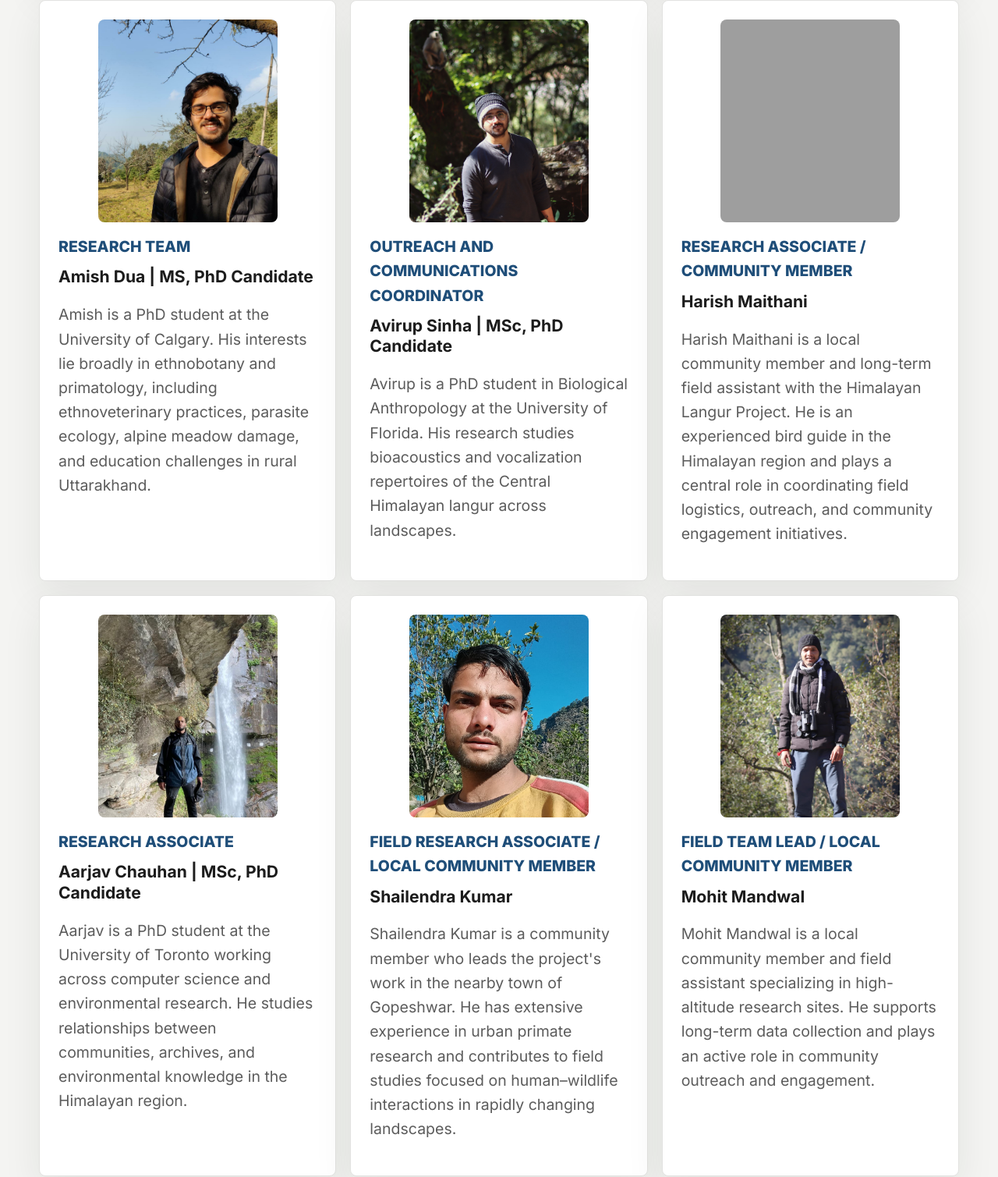
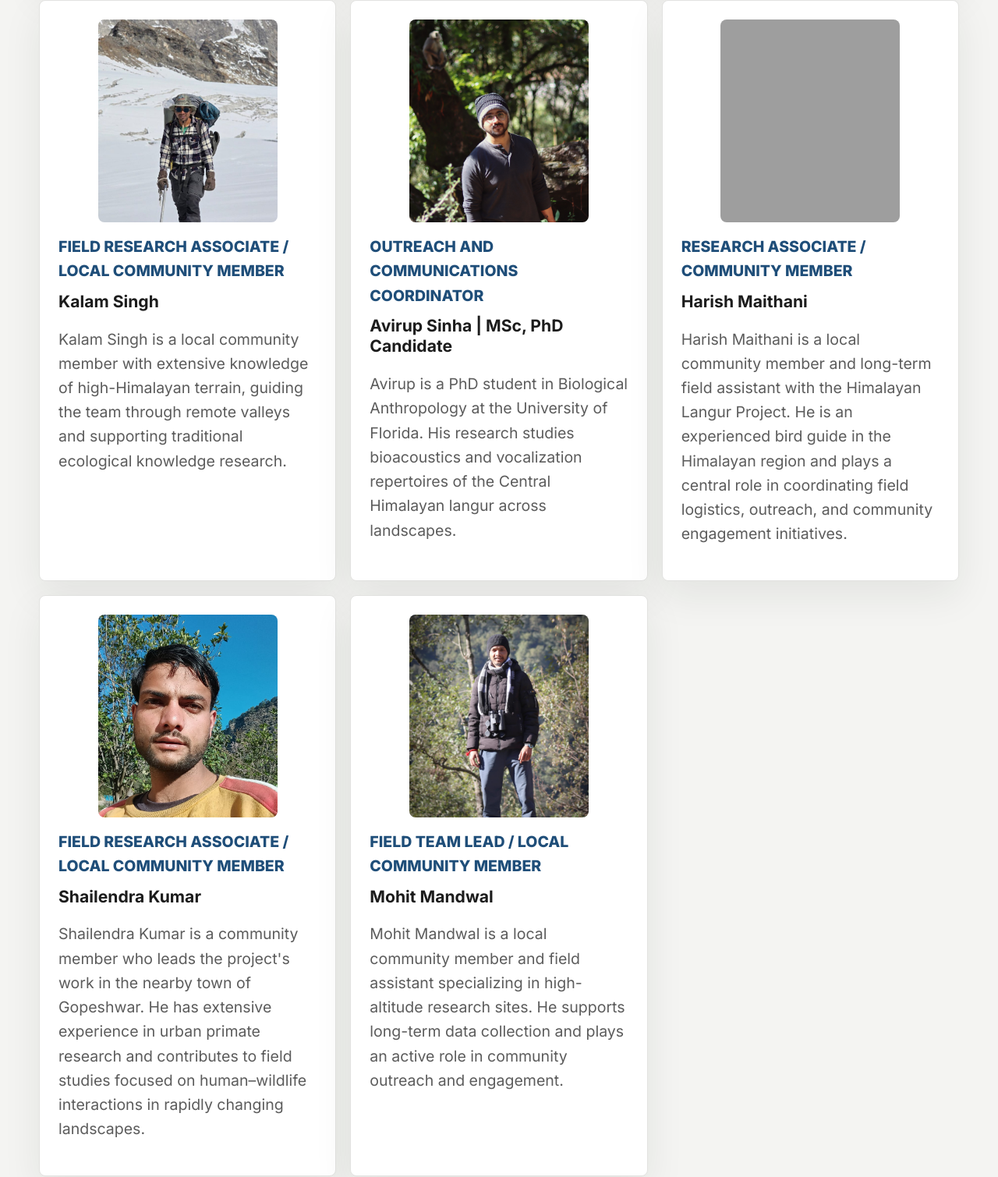
Before and after one commit to himani1990/himalayan-langur-site, a plain HTML site: page index.html in a window 1280 px wide. Shown: the part 5611-7120 px from the top of the page at 78% size. Drawn offline with Linux system fonts and the light colour scheme; grey boxes are pictures that could not be loaded.

Commit message:
Add Kalam Singh to research team; move Amish Dua and Aarjav Chauhan to alumni

```diff
--- a/index.html
+++ b/index.html
@@ -62,7 +62,7 @@
   <link rel="preconnect" href="https://fonts.gstatic.com" crossorigin>
   <link href="https://fonts.googleapis.com/css2?family=Source+Serif+4:opsz,wght@8..60,400;8..60,500;8..60,600;8..60,700&family=Inter:wght@400;500;600;700;800&display=swap" rel="stylesheet">
 
-  <link rel="stylesheet" href="styles.css?v=20260830h">
+  <link rel="stylesheet" href="styles.css?v=20260830i">
 </head>
   <body>
     <header class="site-header">
@@ -285,13 +285,13 @@
               </p>
             </article>
             <article class="person-card">
-              <img src="assets/images/amish-dua.jpeg" alt="Amish Dua">
-              <p class="role">Research Team</p>
-              <h3>Amish Dua | MS, PhD Candidate</h3>
+              <img src="assets/images/kalam-singh.jpg" alt="Kalam Singh">
+              <p class="role">Field Research Associate / Local Community Member</p>
+              <h3>Kalam Singh</h3>
               <p>
-                Amish is a PhD student at the University of Calgary. His interests lie broadly in
-                ethnobotany and primatology, including ethnoveterinary practices, parasite ecology,
-                alpine meadow damage, and education challenges in rural Uttarakhand.
+                Kalam Singh is a local community member with extensive knowledge of high-Himalayan
+                terrain, guiding the team through remote valleys and supporting traditional
+                ecological knowledge research.
               </p>
             </article>
             <article class="person-card">
@@ -313,16 +313,6 @@
                 Himalayan Langur Project. He is an experienced bird guide in the Himalayan region
                 and plays a central role in coordinating field logistics, outreach, and community
                 engagement initiatives.
-              </p>
-            </article>
-            <article class="person-card">
-              <img src="assets/images/aarjav-chauhan.jpg" alt="Aarjav Chauhan">
-              <p class="role">Research Associate</p>
-              <h3>Aarjav Chauhan | MSc, PhD Candidate</h3>
-              <p>
-                Aarjav is a PhD student at the University of Toronto working across computer
-                science and environmental research. He studies relationships between communities,
-                archives, and environmental knowledge in the Himalayan region.
               </p>
             </article>
             <article class="person-card">
@@ -442,6 +432,8 @@
             <span>Rishabh Jaggi</span>
             <span>Akash Kumar</span>
             <span>Isis Palay</span>
+            <span>Amish Dua</span>
+            <span>Aarjav Chauhan</span>
           </div>
         </div>
 
```
Also changed, not shown: assets/images/kalam-singh.jpg (added).
